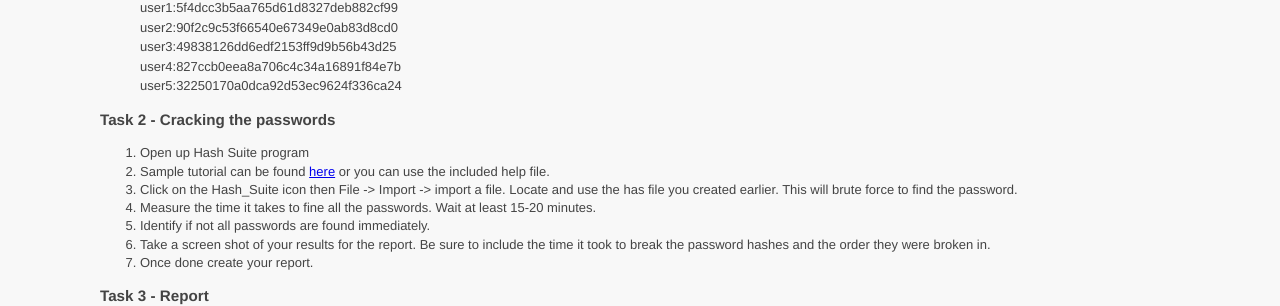
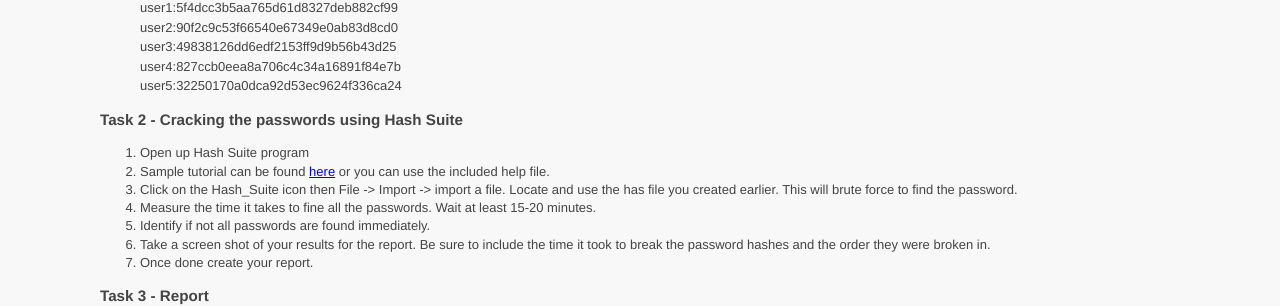
Before and after one commit to ycpcs/cs497-spring2019, a Jekyll site: the page built from labs/lab02.md, in a window 1280 px wide. Shown: the part 482-788 px from the top of the page. Built offline with Jekyll 4.4.1, drawn with Linux system fonts in a browser that asks for light colours.

Commit message:
Update lab02.md

```diff
--- a/labs/lab02.md
+++ b/labs/lab02.md
@@ -34,7 +34,7 @@ character
 > user4:827ccb0eea8a706c4c34a16891f84e7b <br/>
 > user5:32250170a0dca92d53ec9624f336ca24 <br/>
 
-### Task 2 - Cracking the passwords
+### Task 2 - Cracking the passwords using Hash Suite
 1. Open up Hash Suite program
 2. Sample tutorial can be found [here](https://hashsuite.openwall.net/tutorial) or you can use the included help file.
 3. Click on the Hash_Suite icon then File -&gt; Import -&gt; import a file. Locate and use the has
```
